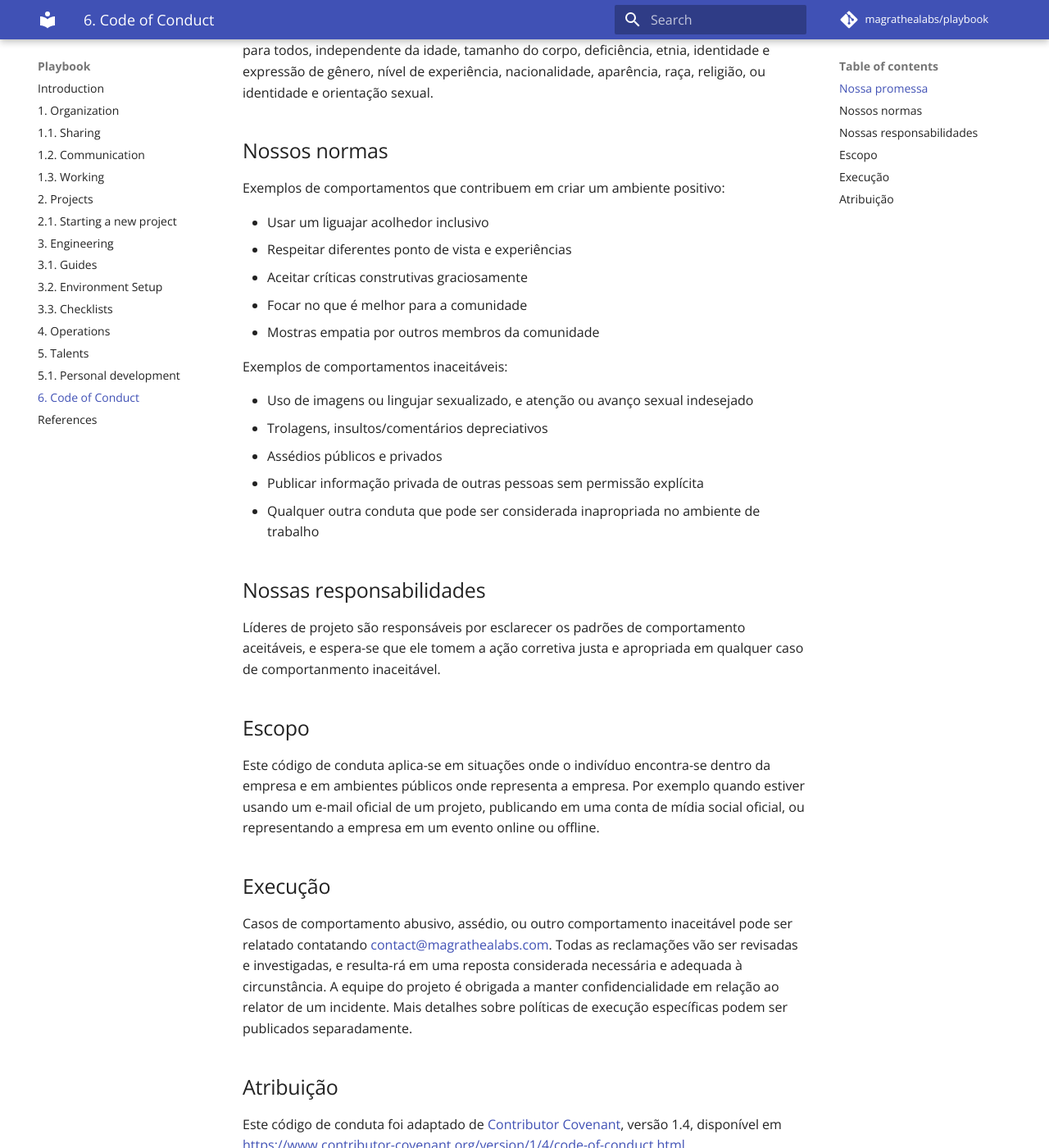
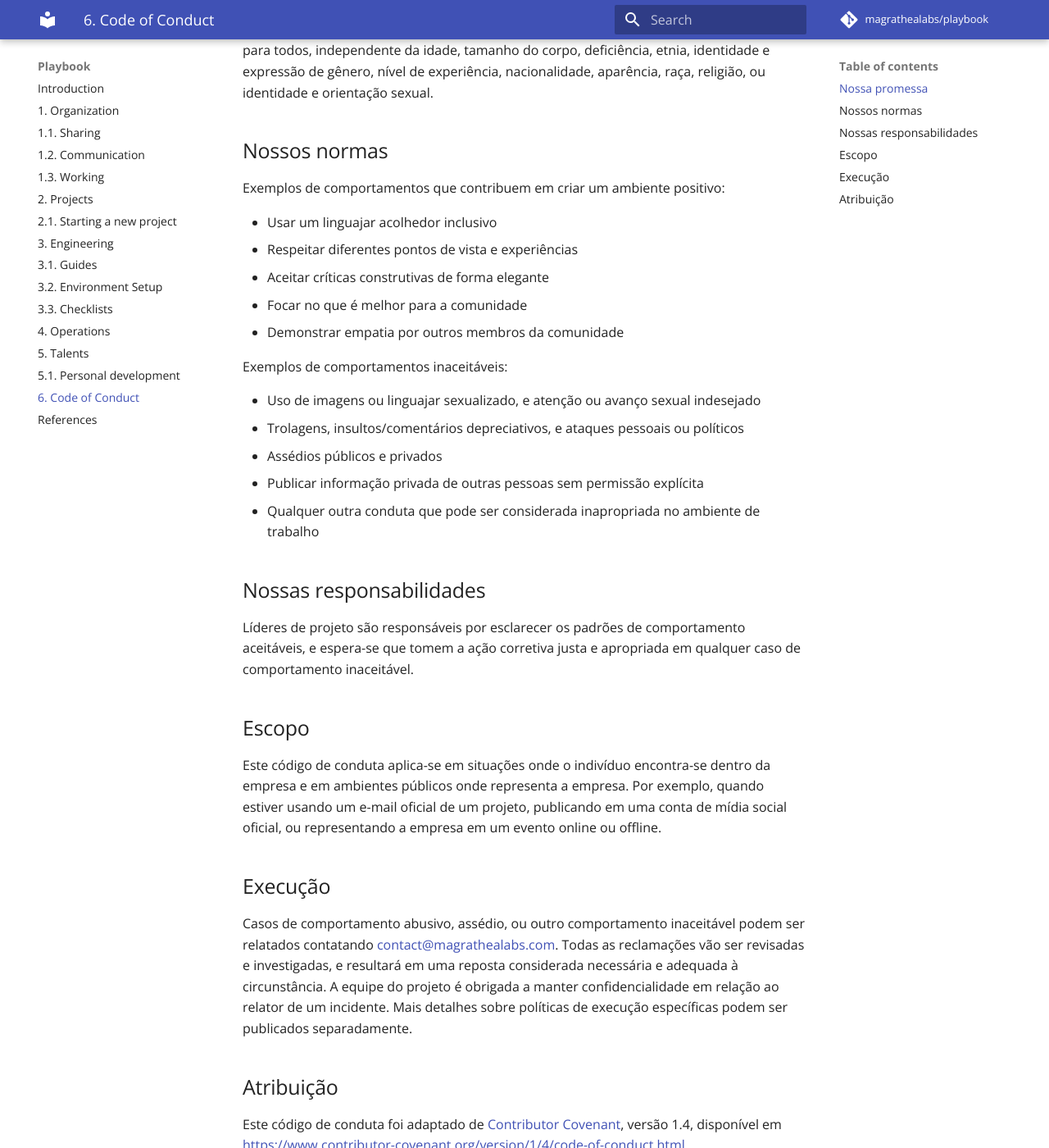
Before and after one commit to magrathealabs/playbook, an MkDocs documentation site: the page built from docs/6-code-of-conduct.md, in a window 1280 px wide and 1400 px high, scrolled down 298 px. Shown: the whole window at 82% size. Built offline with MkDocs 1.6.1 and Material for MkDocs 9.7.7, drawn with Linux system fonts in a browser that asks for light colours; comment, search, counter and statistics services are not loaded.

Commit message:
Resolve reviewer comments

```diff
--- a/docs/6-code-of-conduct.md
+++ b/docs/6-code-of-conduct.md
@@ -10,31 +10,31 @@ Com o interesse de fomentar um ambiente aberto e receptivo, nós nos comprometem
 
 Exemplos de comportamentos que contribuem em criar um ambiente positivo:
 
-* Usar um liguajar acolhedor inclusivo
-* Respeitar diferentes ponto de vista e experiências
-* Aceitar críticas construtivas graciosamente
+* Usar um linguajar acolhedor inclusivo
+* Respeitar diferentes pontos de vista e experiências
+* Aceitar críticas construtivas de forma elegante
 * Focar no que é melhor para a comunidade
-* Mostras empatia por outros membros da comunidade
+* Demonstrar empatia por outros membros da comunidade
 
 Exemplos de comportamentos inaceitáveis:
 
-* Uso de imagens ou lingujar sexualizado, e atenção ou avanço sexual indesejado
-* Trolagens, insultos/comentários depreciativos
+* Uso de imagens ou linguajar sexualizado, e atenção ou avanço sexual indesejado
+* Trolagens, insultos/comentários depreciativos, e ataques pessoais ou políticos
 * Assédios públicos e privados
 * Publicar informação privada de outras pessoas sem permissão explícita
 * Qualquer outra conduta que pode ser considerada inapropriada no ambiente de trabalho
 
 ## Nossas responsabilidades
 
-Líderes de projeto são responsáveis por esclarecer os padrões de comportamento aceitáveis, e espera-se que ele tomem a ação corretiva justa e apropriada em qualquer caso de comportanmento inaceitável.
+Líderes de projeto são responsáveis por esclarecer os padrões de comportamento aceitáveis, e espera-se que tomem a ação corretiva justa e apropriada em qualquer caso de comportamento inaceitável.
 
 ## Escopo
 
-Este código de conduta aplica-se em situações onde o indivíduo encontra-se dentro da empresa e em ambientes públicos onde representa a empresa. Por exemplo quando estiver usando um e-mail oficial de um projeto, publicando em uma conta de mídia social oficial, ou representando a empresa em um evento online ou offline.
+Este código de conduta aplica-se em situações onde o indivíduo encontra-se dentro da empresa e em ambientes públicos onde representa a empresa. Por exemplo, quando estiver usando um e-mail oficial de um projeto, publicando em uma conta de mídia social oficial, ou representando a empresa em um evento online ou offline.
 
 ## Execução
 
-Casos de comportamento abusivo, assédio, ou outro comportamento inaceitável pode ser relatado contatando [contact@magrathealabs.com](contact@magrathealabs.com). Todas as reclamações vão ser revisadas e investigadas, e resulta-rá em uma reposta considerada necessária e adequada à circunstância. A equipe do projeto é obrigada a manter confidencialidade em relação ao relator de um
+Casos de comportamento abusivo, assédio, ou outro comportamento inaceitável podem ser relatados contatando [contact@magrathealabs.com](contact@magrathealabs.com). Todas as reclamações vão ser revisadas e investigadas, e resultará em uma reposta considerada necessária e adequada à circunstância. A equipe do projeto é obrigada a manter confidencialidade em relação ao relator de um
 incidente. Mais detalhes sobre políticas de execução específicas podem ser publicados separadamente.
 
 ## Atribuição
```
